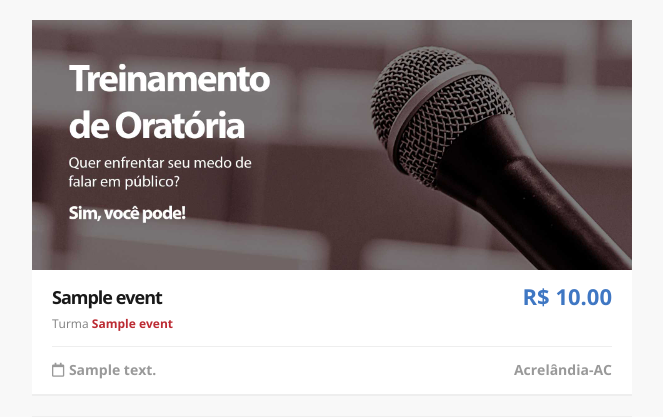
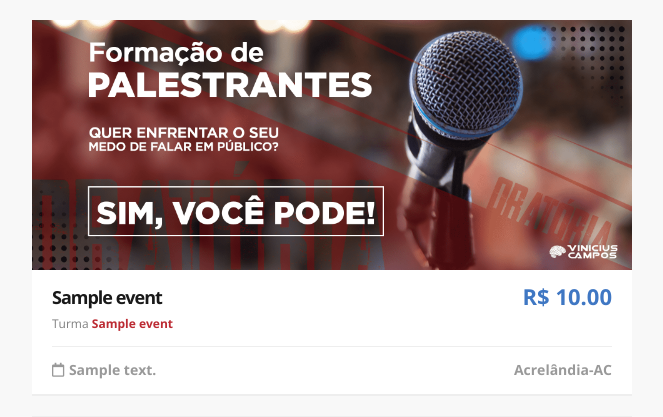
Before and after one commit to ConTTudOweb/CommunicareProject, a Django app: a page that uses templates/base.html in a window 1280 px wide. Shown: the part 80-497 px from the top of the page, without its empty margins (308-971 px from the left). Run offline with Django 3.2, Linux system fonts and the light colour scheme; data comes from the database, SQL or seed files in the repository; tables that the repository leaves empty hold one stand-in row (values such as "Sample post"); some libraries are stand-ins or nearby versions.

Commit message:
Alteração de banners

```diff
--- a/static/css/custom_v2.css
+++ b/static/css/custom_v2.css
@@ -1,11 +1,11 @@
 /* Details header */
 
 .header-treinamento-oratoria {
-    background: url("../images/banner/treinamento_oratoria_header.jpg") no-repeat; !important;
+    background: url("../images/banner/treinamento_oratoria_header.png") no-repeat; !important;
 }
 
 .header-curso-hipnose {
-    background: url("../images/banner/curso_hipnose_header.jpg") no-repeat; !important;
+    background: url("../images/banner/curso_hipnose_header.png") no-repeat; !important;
 }
 
 .header-treinamento-inteligencia-emocional {
@@ -17,7 +17,7 @@
 }
 
 .header-atendimento-hipnoterapia {
-    background: url("../images/banner/atendimento_hipnoterapia_header.jpg") no-repeat; !important;
+    background: url("../images/banner/atendimento_hipnoterapia_header.png") no-repeat; !important;
 }
 
 header li span {
--- a/templates/base.html
+++ b/templates/base.html
@@ -58,7 +58,7 @@
     <link href="{% static "stylesheet/plugins/remodal-default-theme.css" %}" rel="stylesheet">
     <link href="{% static "public/stylesheet/main.css" %}?v1.0.5" rel="stylesheet">
     <link href="{% static "css/loading.css" %}" rel="stylesheet">
-    <link href="{% static "css/custom_v2.css" %}" rel="stylesheet">
+    <link href="{% static "css/custom_v2.css" %}?v1.0.0" rel="stylesheet">
     {% block extra_css %}{% endblock extra_css %}
     <!-- SEO -->
     <link rel="canonical" href="{{ request.build_absolute_uri }}"/>
--- a/templates/event_register.html
+++ b/templates/event_register.html
@@ -11,9 +11,9 @@
         <div class="holder">
 
             {% if event.type == event_types.treinamento_oratoria.value %}
-                <img src="{% static '/images/banner/treinamento_oratoria.jpg' %}">
+                <img src="{% static '/images/banner/treinamento_oratoria.png' %}">
             {% elif event.type == event_types.curso_hipnose.value %}
-                <img src="{% static '/images/banner/curso_hipnose.jpg' %}">
+                <img src="{% static '/images/banner/curso_hipnose.png' %}">
             {% elif event.type == event_types.treinamento_inteligencia_emocional.value %}
                 <img src="{% static '/images/banner/treinamento_inteligencia_emocional.jpg' %}">
             {% endif %}
--- a/templates/interested_form_atendimento_hipnoterapia.html
+++ b/templates/interested_form_atendimento_hipnoterapia.html
@@ -2,7 +2,7 @@
 {% load static %}
 
 {% block img_header %}
-    <img src="{% static '/images/banner/atendimento_hipnoterapia_header.jpg' %}">
+    <img src="{% static '/images/banner/atendimento_hipnoterapia.png' %}">
 {% endblock %}
 
 {% block interested_title_type %}ATENDIMENTO{% endblock %}
--- a/templates/waiting-list_register.html
+++ b/templates/waiting-list_register.html
@@ -11,9 +11,9 @@
         <div class="holder">
 
             {% if waitinglist.type == event_types.treinamento_oratoria.value %}
-                <img src="{% static '/images/banner/treinamento_oratoria.jpg' %}">
+                <img src="{% static '/images/banner/treinamento_oratoria.png' %}">
             {% elif waitinglist.type == event_types.curso_hipnose.value %}
-                <img src="{% static '/images/banner/curso_hipnose.jpg' %}">
+                <img src="{% static '/images/banner/curso_hipnose.png' %}">
             {% elif waitinglist.type == event_types.treinamento_inteligencia_emocional.value %}
                 <img src="{% static '/images/banner/treinamento_inteligencia_emocional.jpg' %}">
             {% endif %}
```
Also changed, not shown: static/images/banner/atendimento_hipnoterapia_header.png (added), static/images/banner/curso_hipnose_header.png (added), static/images/banner/treinamento_oratoria_header.png (added).
